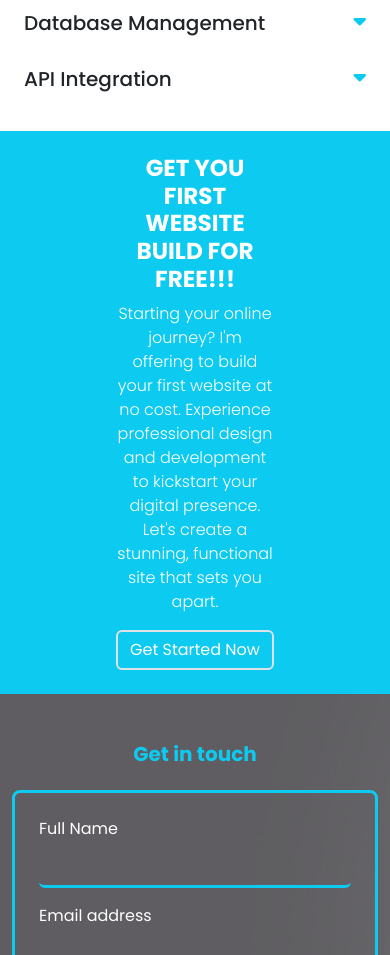
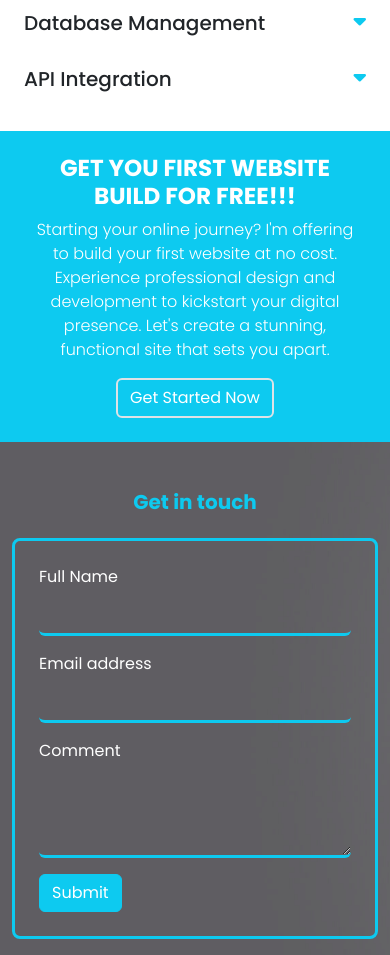
Before and after one commit to SriramKannanV/Sriram-Portfolio, a plain HTML site: page index.html in a window 390 px wide. Shown: the part 1755-2710 px from the top of the page. Drawn offline with nearby package versions, Linux system fonts and the light colour scheme.

Commit message:
offer banner optimisation for mobile

```diff
--- a/index.html
+++ b/index.html
@@ -246,9 +246,9 @@
     </div>
   </section>
 
-  <!-- banner -->
+  <!-- offer banner -->
   <section class="bg-info container-fluid text-center py-4 mt-4">
-    <div class="container text-white w-50">
+    <div class="container text-white px-4 px-sm-0 w-auto">
       <h3 class="text-uppercase fw-bold">get you first website build for free!!!</h3>
       <p class="fw-light">Starting your online journey? I'm offering to build your first website at no cost. Experience professional
         design and development to kickstart your digital presence. Let's create a stunning, functional site that sets
```
